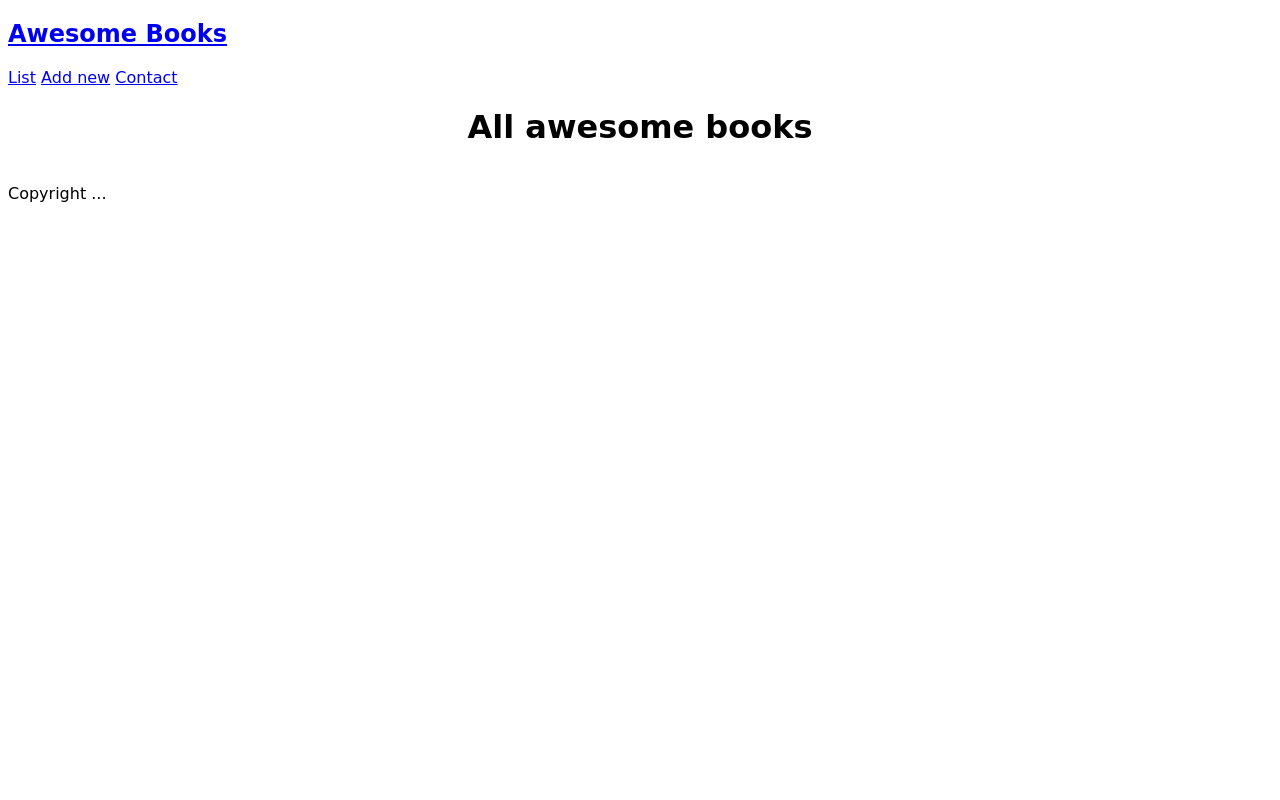
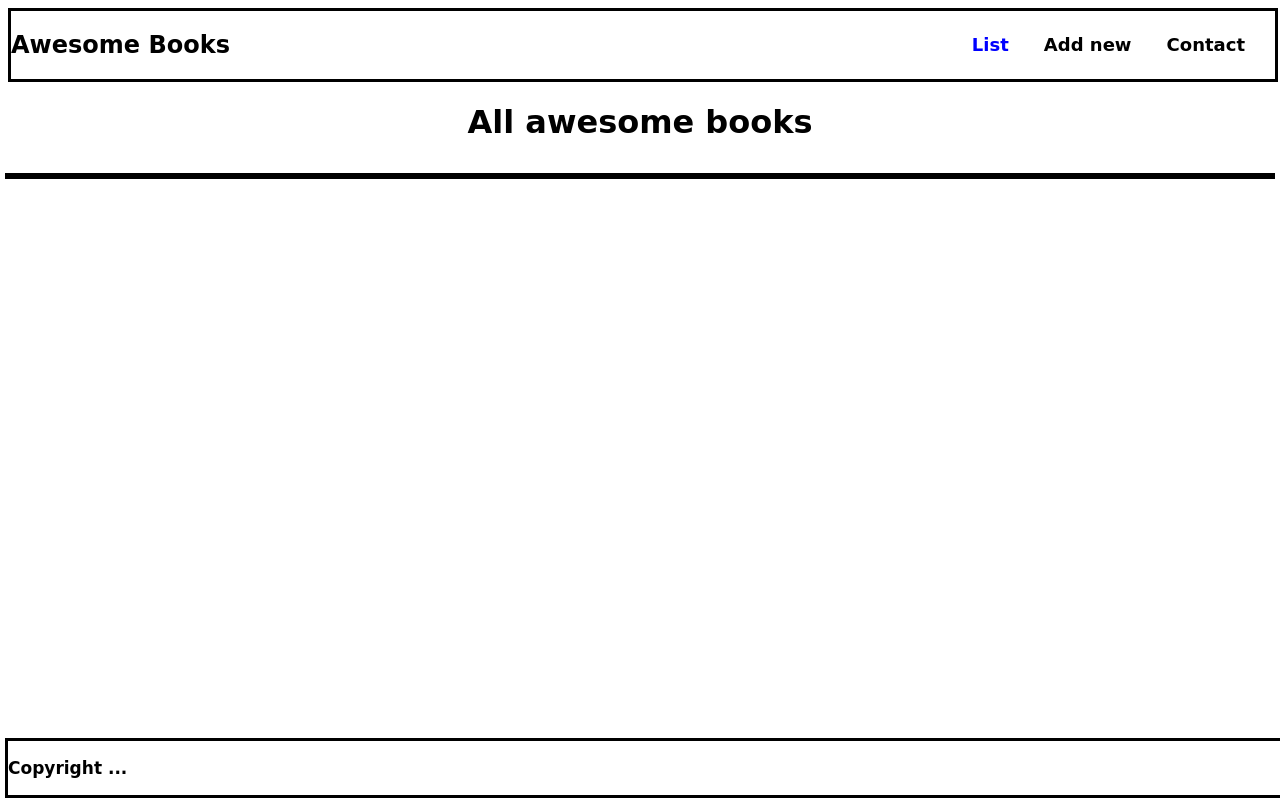
Before and after one commit to IamYunusAli/Awesome-books, a website: page index.html in a window 1280 px wide. Drawn offline with Linux system fonts and the light colour scheme.

Commit message:
add style.css

```diff
--- a/style.css
+++ b/style.css
@@ -3,17 +3,56 @@ body {
   font-family: 'Patrick Hand', cursive;
 }
 
-#bookscontainer {
+.bookcont {
+  display: flex;
+  flex-direction: column;
+  width: 100%;
+  align-items: center;
+}
+
+.bookscontainer {
   border: 3px solid black;
+  display: flex;
+  flex-direction: column;
   width: 100%;
   margin-bottom: 50px;
+  align-items: center;
+  margin: 10px;
 }
 
 main {
   display: flex;
   flex-direction: column;
+  align-items: center;
+  justify-content: center;
+  height: 100%;
+}
+
+nav {
+  width: 100%;
+  display: flex;
+  align-items: center;
   justify-content: space-between;
-  align-items: center;
+  border: 3px solid black;
+}
+
+a {
+  text-decoration: none;
+  color: black;
+}
+
+.nav-link a {
+  margin-right: 30px;
+  font-size: 18px;
+  font-weight: bold;
+}
+
+.nav-link a:hover {
+  color: blue;
+}
+
+.active {
+  color: blue;
 }
 
 .book-list {
@@ -91,3 +130,18 @@ input {
   background-color: red;
   color: white;
 }
+
+.contact-info {
+  margin-top: 100px;
+}
+
+.copyright {
+  justify-content: flex-end;
+  font-size: 17px;
+  font-weight: bold;
+  border: 3px solid black;
+  width: 100%;
+  position: fixed;
+  left: 5px;
+  bottom: 2px;
+}
```
